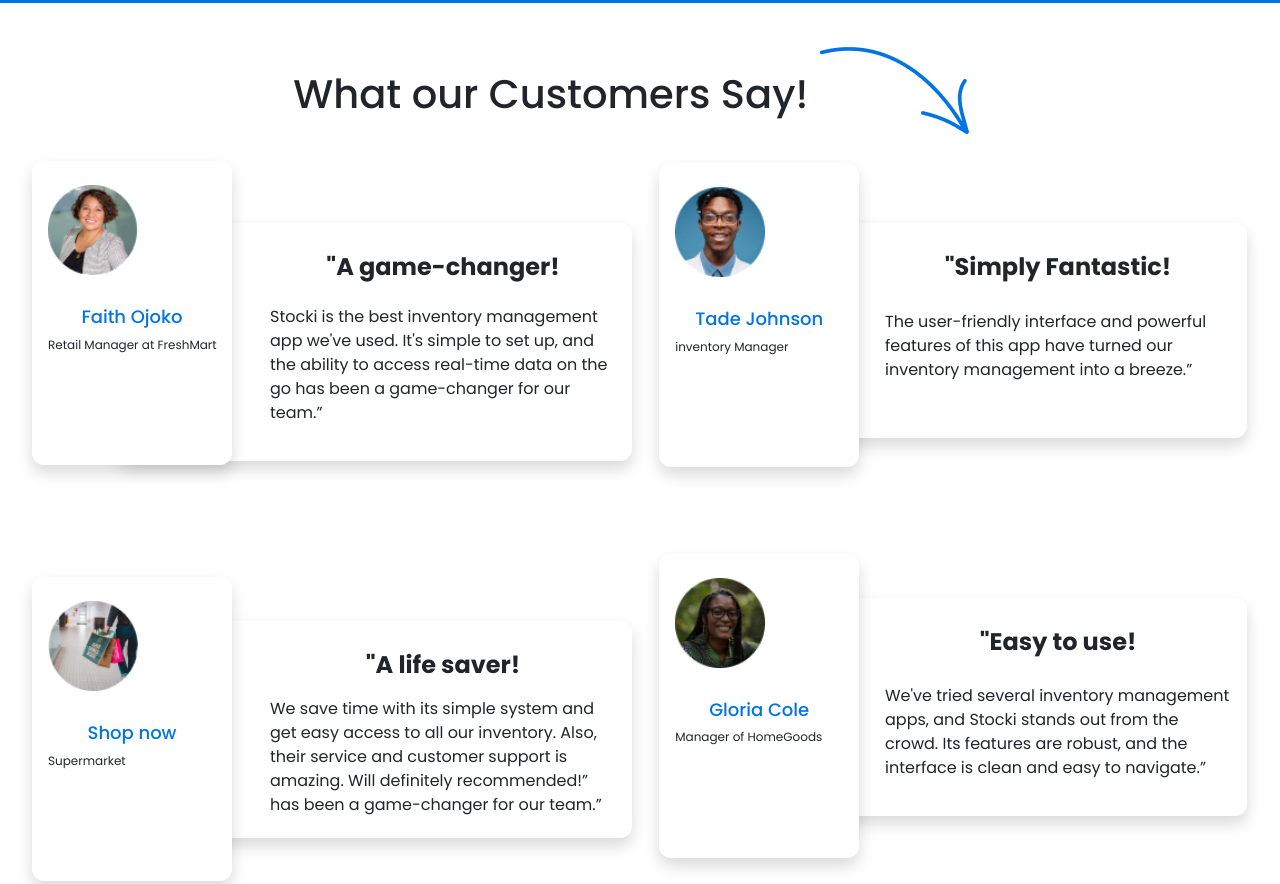
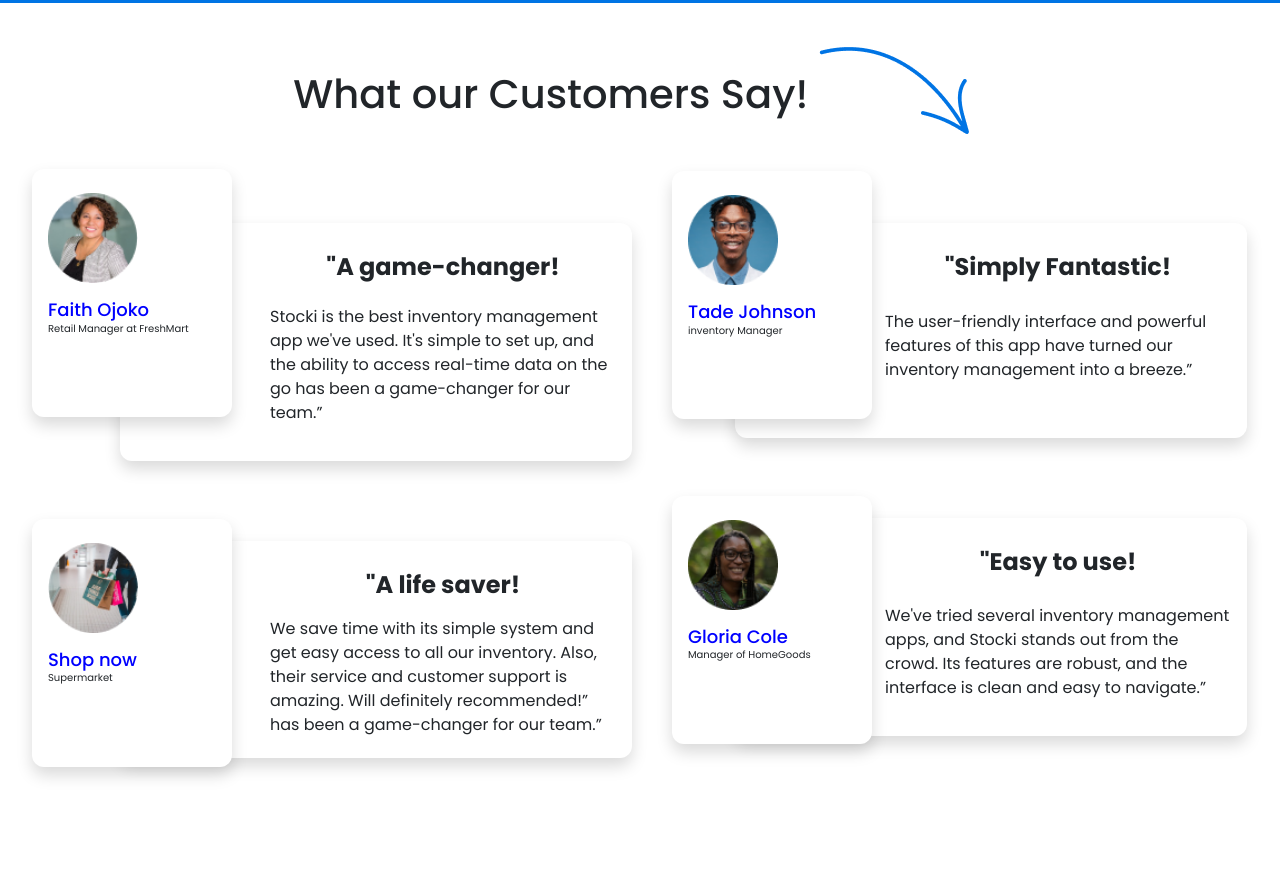
Before and after one commit to fidellabz/Stocki-App, a plain HTML site: page index.html in a window 1280 px wide. Shown: the part 3891-4775 px from the top of the page. Drawn offline with nearby package versions, Linux system fonts and the light colour scheme; files whose address does not match are found by name.

Commit message:
Update index.html

```diff
--- a/index.html
+++ b/index.html
@@ -515,16 +515,16 @@
   </section>
 
     <!-- section 6 -->
-    <section>
+    <section id="testimonial">
 
-   <h1 class="testimial-title text-center pt-3">What our Customers Say! <span ><img class="arrow-img" src="assets/img/arrow.png" alt=""></span></h1>
+   <h1 class="testimonial-title text-center pt-3">What our Customers Say! <span ><img class="arrow-img" src="assets/img/arrow.png" alt=""></span></h1>
     <div class=" testimonial-container  d-flex"style="width: 100%; height: 100vh; ">
 
        <div class="left-testimonial " style="width: 50%;">
 
         <div style=" position: relative; ">
           <div class="top-large-card  card border-0 shadow" style="width: 80%; margin: auto; margin-left: 120px; margin-top: 40px; border-radius: 12px;">
-            <div class="lg-card-body card-body" style="padding-left: 150px; padding-top: 30px; ">
+            <div class="lg-card-body card-body" style="padding-left: 150px; padding-top: 30px;">
               <h5 class="lg-card-title card-title " style=" font-weight: bold; padding-bottom: 15px; font-size: 24px;">"A game-changer!</h5>
               <p class="lg-card-text card-text" style="padding-bottom: 20px;">Stocki is the best inventory management app we've used.
                  It's simple to set up, and the ability to access real-time data on the go
@@ -532,19 +532,19 @@
             </div>
           </div>
 
-          <div class="top-sm-card card border-0 shadow" style="width: 200px; height: 38vh; position: absolute; top: -10%; left: 5% ; border-radius: 12px;">
+          <div class="top-sm-card card border-0 shadow" style="width: 200px; height: 31vh; position: absolute; top: -10%; left: 5% ; border-radius: 12px;">
             <img src="assets/img/faith ojoko.png" class="card-img-top mt-4 ms-3" alt="..." style="width: 90px; height: 90px;" >
             <div class="card-body">
-              <h5 class="card-title pri-text-col" style="font-size: 18px; padding-top: 15px;">Faith Ojoko</h5>
-              <p class="card-text" style="font-size:12px; white-space:nowrap ;">Retail Manager at FreshMart</p>
+              <h5 class="card-title mb-0 text-start" style="font-size:18px;color:blue;">Faith Ojoko</h5>
+              <p class="card-text" style="font-size:10px; white-space:nowrap;">Retail Manager at FreshMart</p>
             </div>
           </div>
 
-          <div class="pushdown" style="height: 20vh;"></div>
+          <div class="pushdown" style="height: 10vh;"></div>
 
         <div style=" position: relative; ">
           <div class="large-card  card border-0 shadow" style="width: 80%; margin: auto; margin-left: 120px; border-radius: 12px;">
-            <div class="card-body" style="padding-left: 150px; padding-top: 30px; ">
+            <div class="lg-card-body card-body" style="padding-left: 150px; padding-top: 30px;">
               <h5 class="lg-card-title card-title " style=" font-weight: bold; padding-bottom: 10px; font-size: 24px;">"A life saver!</h5>
               <p class="lg-card-text card-text" style="padding-bottom: 5px;"> We save time with its simple system and get easy access to all our inventory.
                 Also, their service and customer support is amazing. Will definitely recommended!”
@@ -552,11 +552,11 @@
             </div>
           </div>
 
-          <div class="sm-card card border-0 shadow" style="width: 200px; height: 38vh; position: absolute; top: -20%; left: 5% ; border-radius: 12px;">
+          <div class="top-sm-card card border-0 shadow" style="width: 200px; height: 31vh; position: absolute; top: -10%; left: 5% ; border-radius: 12px;">
             <img src="assets/img/shop now.png" class="card-img-top mt-4 ms-3" alt="..." style="width: 90px; height: 90px;" >
             <div class="card-body">
-              <h5 class="card-title pri-text-col" style="font-size: 18px; padding-top: 15px;">Shop now</h5>
-              <p class="card-text" style="font-size:12px; white-space:nowrap ;">Supermarket</p>
+              <h5 class="card-title mb-0 text-start" style="font-size:18px;color:blue;">Shop now</h5>
+              <p class="card-text" style="font-size:10px; white-space:nowrap;">Supermarket</p>
             </div>
           </div>
 
@@ -570,37 +570,37 @@
 
       <div style=" position: relative; ">
         <div class="large-card  card border-0 shadow" style="width: 80%;  margin-left: 95px; margin-top: 40px; border-radius: 12px;">
-          <div class="card-body" style="padding-left: 150px; padding-top: 30px; ">
+          <div class="lg-card-body card-body" style="padding-left: 150px; padding-top: 30px;">
             <h5 class="lg-card-title card-title " style=" font-weight: bold; padding-bottom: 20px; font-size: 24px;">"Simply Fantastic!</h5>
             <p class="lg-card-text card-text" style="padding-bottom: 40px;">The user-friendly interface and powerful features of
               this app have turned our inventory management into a breeze.”</p>
           </div>
         </div>
 
-        <div class="sm-card card border-0 shadow" style="width: 200px; height: 38vh; position: absolute; top: -10%; left: 3%; border-radius: 12px;">
+        <div class="top-sm-card card border-0 shadow" style="width: 200px; height: 31vh; position: absolute; top: -10%; left: 5% ; border-radius: 12px;">
           <img src="assets/img/Tade johnson.png" class="card-img-top mt-4 ms-3" alt="..." style="width: 90px; height: 90px;" >
           <div class="card-body">
-            <h5 class="card-title pri-text-col" style="font-size: 18px; padding-top: 15px;">Tade Johnson</h5>
-            <p class="card-text" style="font-size:12px; white-space:nowrap ;">inventory Manager</p>
+            <h5 class="card-title mb-0 text-start" style="font-size:18px;color:blue;">Tade Johnson</h5>
+            <p class="card-text" style="font-size:10px; white-space:nowrap;">inventory Manager</p>
           </div>
         </div>
 
-        <div class="testimonial-pushdown" style="height: 20vh;"></div>
+        <div class="testimonial-pushdown" style="height: 10vh;"></div>
 
         <div style=" position: relative; ">
           <div class="large-card  card border-0 shadow" style="width: 80%;  margin-left: 95px; border-radius: 12px;">
-            <div class="card-body" style="padding-left: 150px; padding-top: 30px; ">
+            <div class="lg-card-body card-body" style="padding-left: 150px; padding-top: 30px;">
               <h5 class="lg-card-title card-title " style=" font-weight: bold; padding-bottom: 20px; font-size: 24px;">"Easy to use!</h5>
               <p class="lg-card-text card-text" style="padding-bottom: 20px;"> We've tried several inventory management apps, and Stocki stands out from the crowd.
                 Its features are robust, and the interface is clean and easy to navigate.”</p>
             </div>
           </div>
 
-          <div class="sm-card card border-0 shadow" style="width: 200px; height: 38vh; position: absolute; top: -20%; left: 3%; border-radius: 12px;">
+          <div class="top-sm-card card border-0 shadow" style="width: 200px; height: 31vh; position: absolute; top: -10%; left: 5% ; border-radius: 12px;">
             <img src="assets/img/Gloria cole.png" class="card-img-top mt-4 ms-3" alt="..." style="width: 90px; height: 90px;" >
             <div class="card-body">
-              <h5 class="card-title pri-text-col" style="font-size: 18px; padding-top: 15px;">Gloria Cole</h5>
-              <p class="card-text" style="font-size:12px; white-space:nowrap ;">Manager of HomeGoods</p>
+              <h5 class="card-title mb-0 text-start" style="font-size:18px;color:blue;">Gloria Cole</h5>
+              <p class="card-text" style="font-size:10px; white-space:nowrap;">Manager of HomeGoods</p>
             </div>
           </div>
     </div>
```
